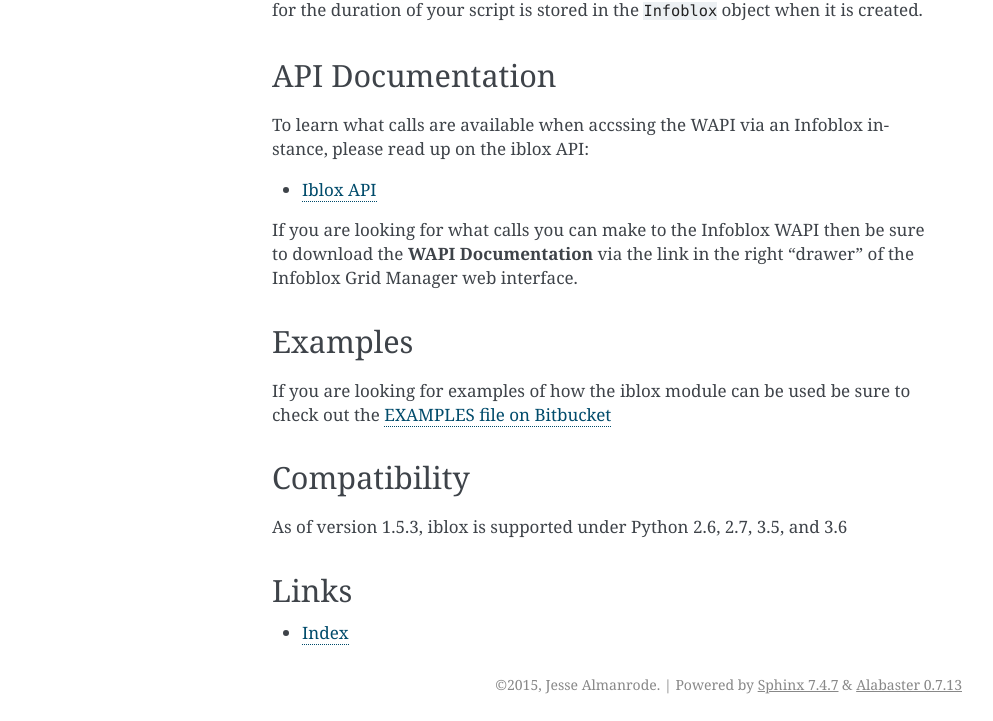
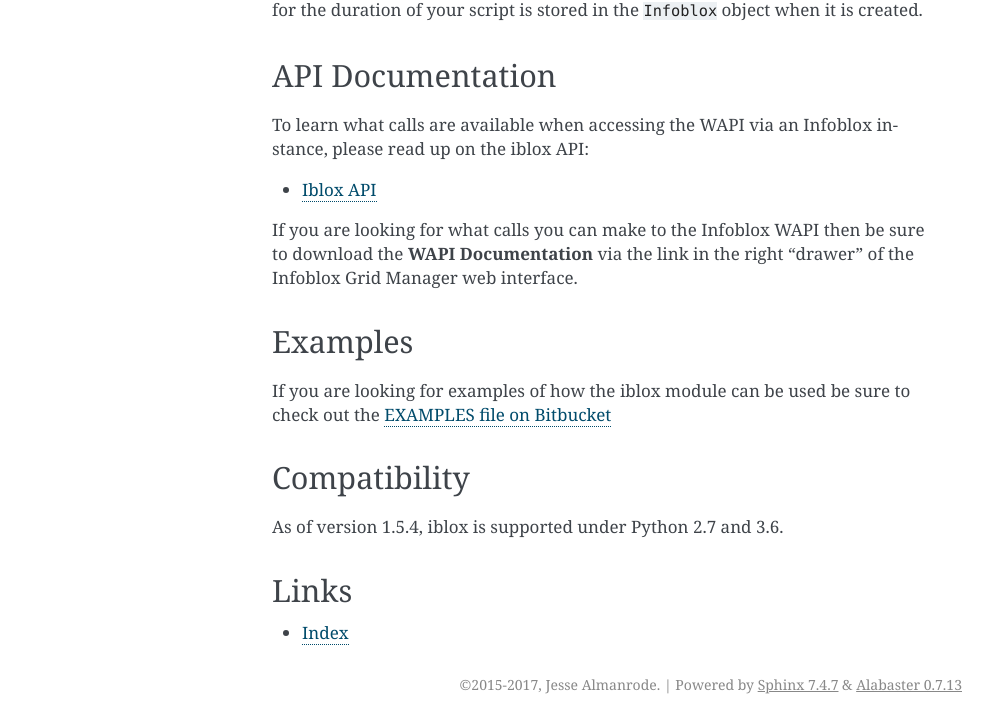
Before and after one commit to isaiah1112/iblox, a Sphinx documentation site: the page built from docs/source/index.rst, in a window 1280 px wide. Shown: the part 781-1502 px from the top of the page, without its empty margins (148-1141 px from the left). Built offline with Sphinx 7.4.7, drawn with Linux system fonts in a browser that asks for light colours.

Commit message:
Updating docs

```diff
--- a/docs/source/conf.py
+++ b/docs/source/conf.py
@@ -53,7 +53,7 @@ master_doc = 'index'
 
 # General information about the project.
 project = u'iblox'
-copyright = u'2015, Jesse Almanrode'
+copyright = u'2015-2017, Jesse Almanrode'
 author = u'Jesse Almanrode'
 
 # The version info for the project you're documenting, acts as replacement for
--- a/docs/source/index.rst
+++ b/docs/source/index.rst
@@ -46,7 +46,7 @@ created.
 API Documentation
 -----------------
 
-To learn what calls are available when accssing the WAPI via an Infoblox instance, please read up on the iblox API:
+To learn what calls are available when accessing the WAPI via an Infoblox instance, please read up on the iblox API:
 
 .. toctree::
    :maxdepth: 1
@@ -63,7 +63,7 @@ If you are looking for examples of how the iblox module can be used be sure to c
 Compatibility
 -------------
 
-As of version 1.5.3, iblox is supported under Python 2.6, 2.7, 3.5, and 3.6
+As of version 1.5.4, iblox is supported under Python 2.7 and 3.6.
 
 Links
 -----
--- a/iblox.py
+++ b/iblox.py
@@ -2,7 +2,7 @@
 """A Python Module for interacting with the Infoblox WAPI.  The module supports auth sessions via the
 requests module as well as numerous shortcuts for manipulating objects within Infoblox.
 """
-# Copyright (C) 2015 Jesse Almanrode
+# Copyright (C) 2015-2017 Jesse Almanrode
 #
 #     This program is free software: you can redistribute it and/or modify
 #     it under the terms of the GNU Lesser General Public License as published by
```
Also changed, not shown: README.md (+1 -1 lines).
